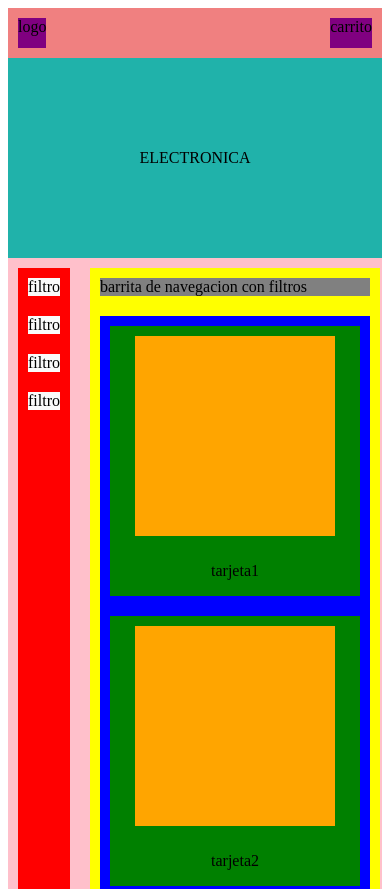
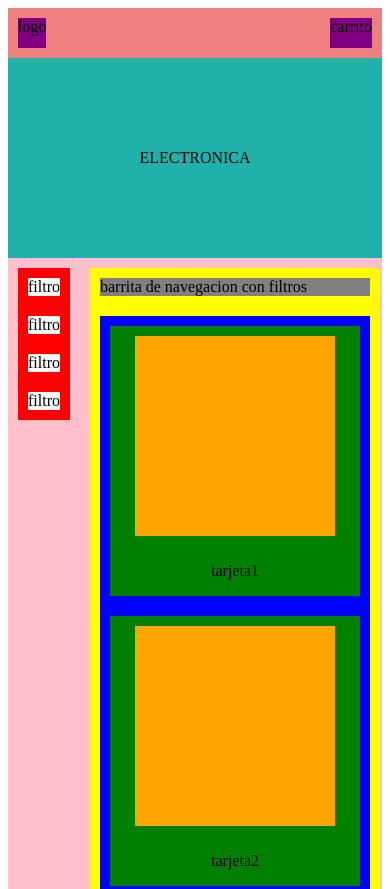
Before and after one commit to Macarealeportelli/clase-20, a plain HTML site: page index.html in a window 390 px wide. Shown: the top 889 px of the page. Drawn offline with Linux system fonts and the light colour scheme.

Commit message:
arrelglé la sección principal para no necesitar media query por el momento

```diff
--- a/style.css
+++ b/style.css
@@ -23,6 +23,7 @@ header {
     background-color:pink;
 
     display: flex;
+    align-items: flex-start;
 }
 
 aside {
@@ -60,7 +61,7 @@ aside>div{
 .contenedor-tarjetas{
     background-color:blue;
     margin: 10px;
-    height: 1000px;
+
     display: flex;
     flex-wrap: wrap;
     justify-content: center;
```
